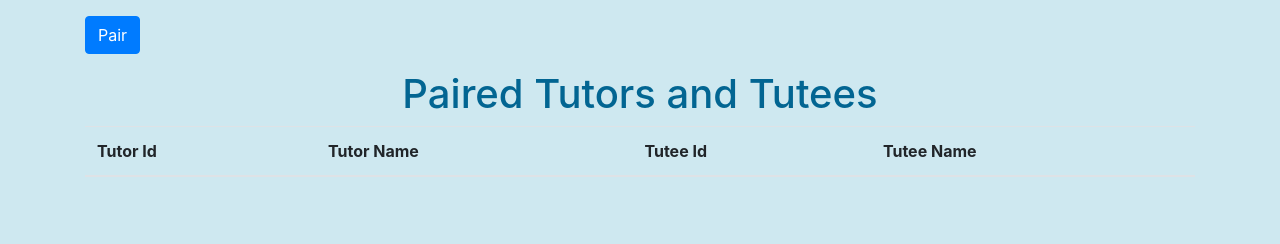
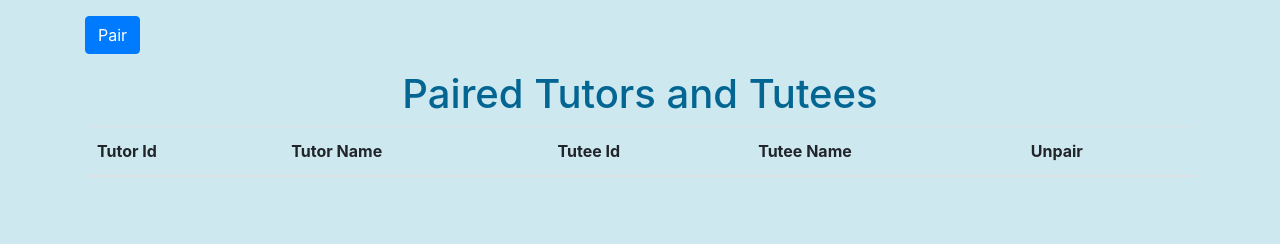
Before and after one commit to vitahuang2020/tutorwebsite, a Flask app: page / in a window 1280 px wide; the page is wider, and only the part inside the window is pictured. Shown: the part 460-704 px from the top of that part. Run offline with Flask 3, Linux system fonts and the light colour scheme; a user stored in the database is signed in; lists and menus that the app fills with data are empty; some libraries are stand-ins or nearby versions.

Commit message:
Added unpair column on pairs table.

```diff
--- a/website/templates/home.html
+++ b/website/templates/home.html
@@ -96,6 +96,7 @@
                 <th scope="col">Tutor Name</th>
                 <th scope="col">Tutee Id</th>
                 <th scope="col">Tutee Name</th>
+                <th scope="col">Unpair</th>
                 <!-- Add more columns as needed for other information -->
             </tr>
         </thead>
@@ -106,6 +107,9 @@
                 <th scope="col">{{ pairs.tutor_first_name + " " + pairs.tutor_last_name }}</th>
                 <th scope="col">{{ pairs.tutee_id }}</th>
                 <th scope="col">{{ pairs.tutee_first_name + " " + pairs.tutee_last_name }}</th>
+                <th scope="col">
+                    <button type="button" class="btn btn-danger">Unpair</button>
+                </th>
 
                 <!-- Add more columns as needed for other information -->
             </tr>
```
